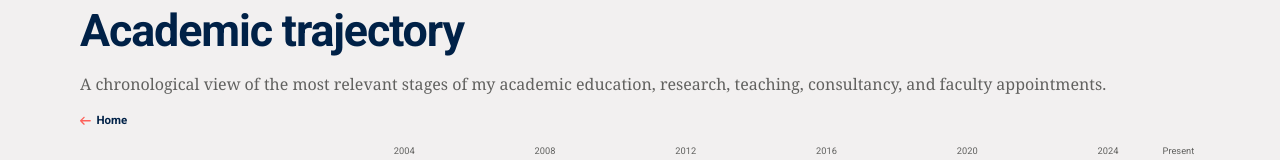
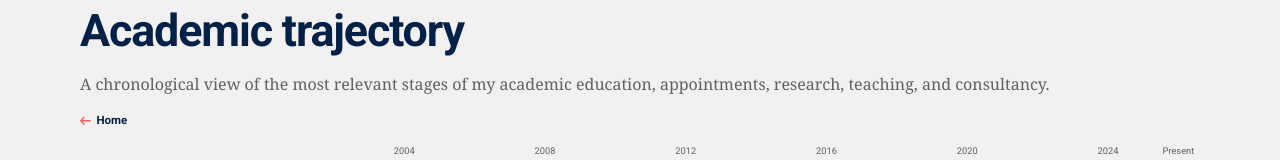
Before and after one commit to bgonzalezbustamante/academic-website, a Next.js app: page /trajectory in a window 1280 px wide. Shown: the part 171-331 px from the top of the page. Built offline with nearby package versions, Linux system fonts and the light colour scheme; no server answers; some icons are missing.

Commit message:
Update page.tsx

```diff
--- a/app/trajectory/page.tsx
+++ b/app/trajectory/page.tsx
@@ -8,7 +8,7 @@ import AcademicTrajectory from '@/components/academic-trajectory'
 export const metadata: Metadata = {
   title: 'Academic trajectory',
   description:
-    'Selected academic education, research, teaching, consultancy, and faculty appointments of Bastián González-Bustamante.',
+    'Selected academic education, faculty appointments, research, teaching, and consultancy of Bastián González-Bustamante.',
   alternates: {
     canonical: '/trajectory',
   },
@@ -23,8 +23,8 @@ export default function TrajectoryPage() {
           <h1>Academic trajectory</h1>
           <p className="page-lead">
             A chronological view of the most relevant stages of my
-            academic education, research, teaching, consultancy, and
-            faculty appointments.
+            academic education, appointments, research, teaching, and
+            consultancy.
           </p>
         </div>
 
```
